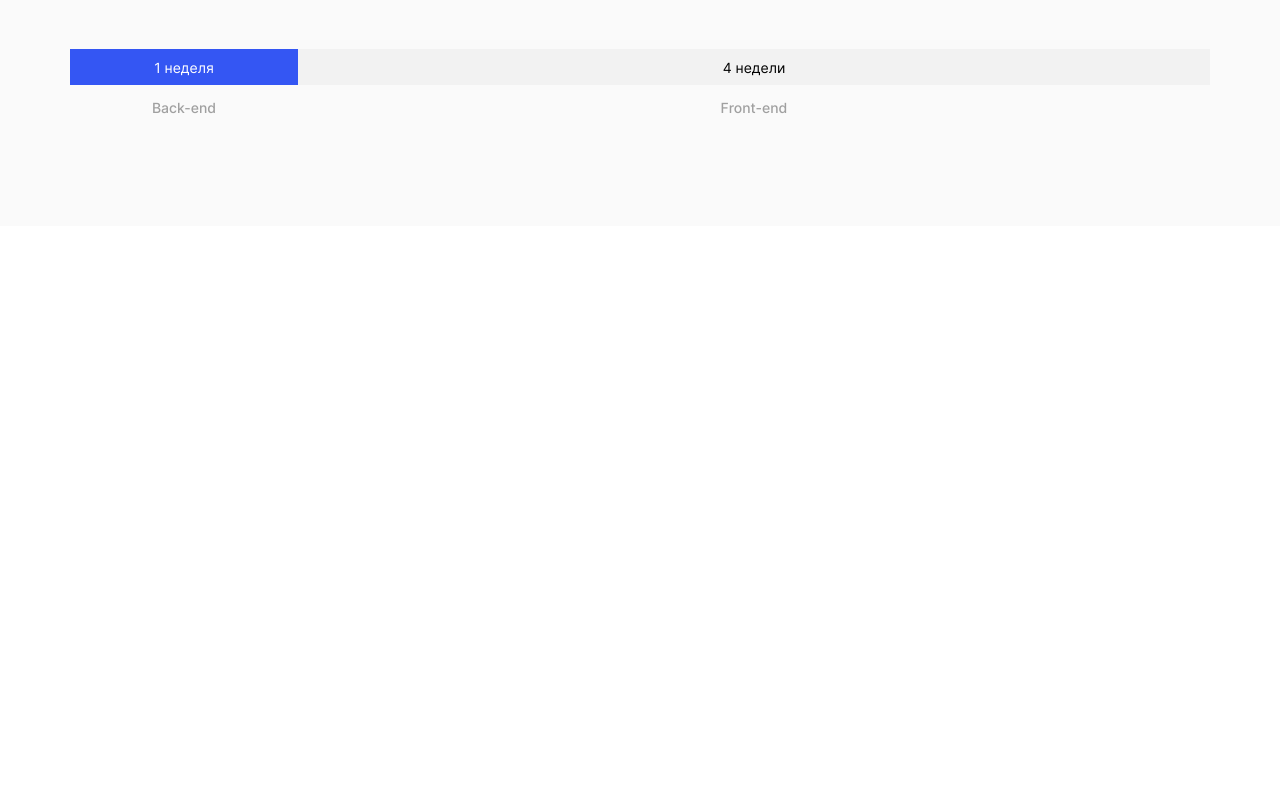
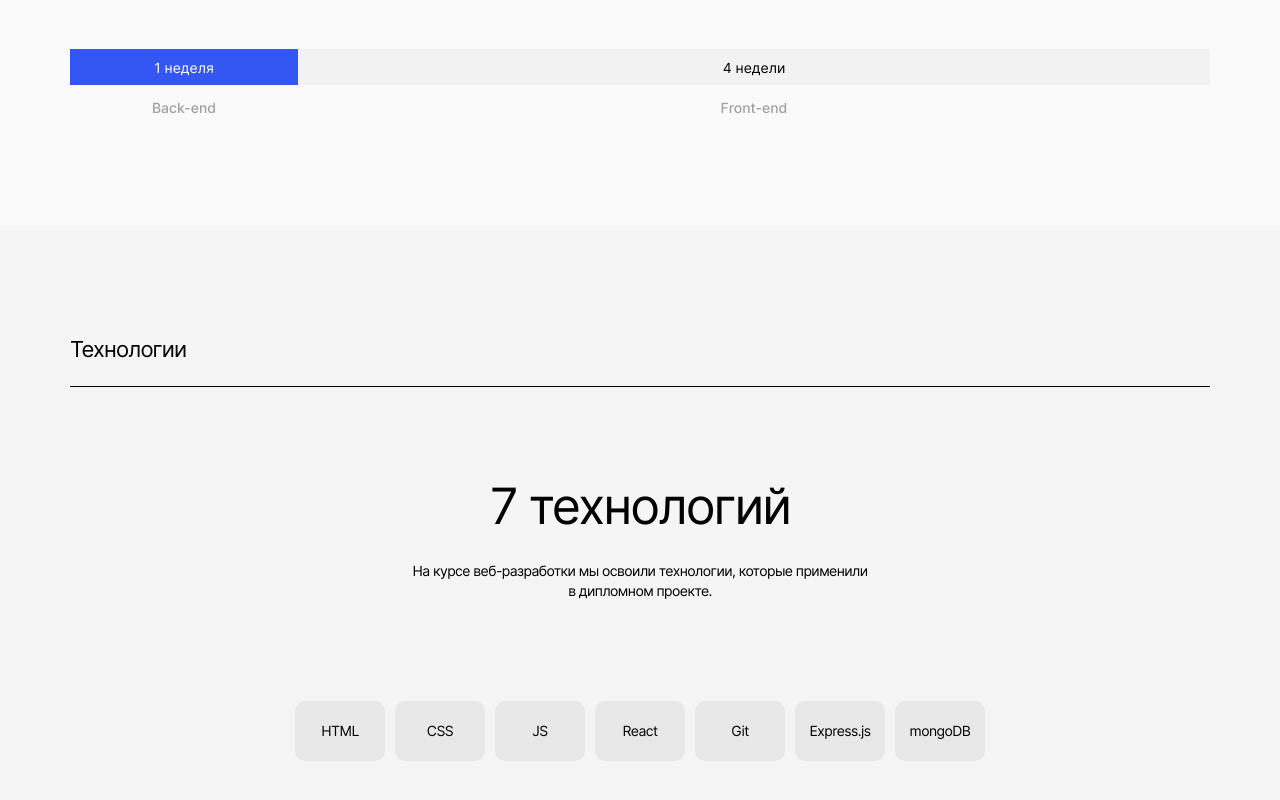
Before and after one commit to mmv-774/movies-explorer-frontend, a React (Create React App) app: page / in a window 1280 px wide. Shown: the part 967-1767 px from the top of the page. Before the commit the page ends 1193 px from the top, so only its background shows below. Built offline with nearby package versions, Linux system fonts and the light colour scheme.

Commit message:
компонент Techs

```diff
--- a/src/components/AboutProject/AboutProject.css
+++ b/src/components/AboutProject/AboutProject.css
@@ -135,7 +135,7 @@
   }
 }
 
-@media screen and (max-width: 625px) {
+@media screen and (max-width: 675px) {
   .about-project__description-list {
     flex-direction: column;
     align-items: center;
--- a/src/components/App/App.js
+++ b/src/components/App/App.js
@@ -2,6 +2,7 @@ import AboutProject from '../AboutProject/AboutProject';
 import Main from '../Main/Main';
 import NavTab from '../NavTab/NavTab';
 import Promo from '../Promo/Promo';
+import Techs from '../Techs/Techs';
 import './App.css';
 
 const App = () => {
@@ -11,6 +12,7 @@ const App = () => {
         <Promo />
         <NavTab />
         <AboutProject />
+        <Techs />
       </Main>
     </div>
   );
--- a/src/components/SectionHeader/SectionHeader.css
+++ b/src/components/SectionHeader/SectionHeader.css
@@ -1,4 +1,5 @@
 .section-header {
+  width: 100%;
   border-bottom: 1px solid #000;
 }
 
--- /dev/null
+++ b/src/components/Techs/Techs.css
@@ -0,0 +1,119 @@
+.techs {
+  background: #f5f5f5;
+}
+
+.techs__wrapper {
+  max-width: 1140px;
+  margin: 0 auto;
+  padding: 100px 0;
+  box-sizing: border-box;
+  display: flex;
+  flex-direction: column;
+  align-items: center;
+}
+
+.techs__title {
+  max-width: 600px;
+  margin: 90px 0 0;
+  font-weight: 400;
+  font-size: 50px;
+  line-height: 58px;
+  text-align: center;
+  letter-spacing: -0.04em;
+}
+
+.techs__subtitle {
+  max-width: 460px;
+  margin: 26px 0 0;
+  font-size: 14px;
+  line-height: 20px;
+  text-align: center;
+  letter-spacing: -0.04em;
+}
+
+.techs__list {
+  display: grid;
+  grid-template-columns: repeat(7, 90px);
+  gap: 10px;
+  list-style: none;
+  padding: 0;
+  margin: 100px 0 0;
+}
+
+.techs__list-item {
+  display: flex;
+  justify-content: center;
+  background: #e8e8e8;
+  font-size: 14px;
+  line-height: 17px;
+  text-align: center;
+  letter-spacing: -0.04em;
+  padding: 21px 0 22px;
+  border-radius: 10px;
+  box-sizing: border-box;
+}
+
+@media screen and (max-width: 1280px) {
+  .techs__wrapper {
+    max-width: calc(668px + (1140 - 668) * (100vw - 768px) / (1280 - 768));
+    padding: calc(90px + (110 - 90) * (100vw - 768px) / (1280 - 768)) 0;
+  }
+
+  .techs__title {
+    margin-top: calc(80px + (90 - 80) * (100vw - 768px) / (1280 - 768));
+  }
+
+  .techs__subtitle {
+    font-size: calc(12px + (14 - 12) * (100vw - 768px) / (1280 - 768));
+    margin-top: calc(22px + (26 - 22) * (100vw - 768px) / (1280 - 768));
+  }
+
+  .techs__list {
+    margin-top: calc(83px + (100 - 83) * (100vw - 768px) / (1280 - 768));
+    grid-template-columns: repeat(7, calc(84px + (90 - 84) * (100vw - 768px) / (1280 - 768)));
+  }
+
+  .techs__list-item {
+    font-size: calc(12px + (14 - 12) * (100vw - 768px) / (1280 - 768));
+  }
+}
+
+@media screen and (max-width: 768px) {
+  .techs__wrapper {
+    max-width: calc(284px + (668 - 284) * (100vw - 320px) / (768 - 320));
+    padding: calc(70px + (90 - 70) * (100vw - 320px) / (768 - 320)) 0;
+  }
+
+  .techs__title {
+    max-width: calc(292px + (600 - 292) * (100vw - 320px) / (768 - 320));
+    line-height: calc(36px + (58 - 36) * (100vw - 320px) / (768 - 320));
+    font-size: calc(30px + (50 - 30) * (100vw - 320px) / (768 - 320));
+    margin-top: calc(60px + (80 - 60) * (100vw - 320px) / (768 - 320));
+  }
+
+  .techs__subtitle {
+    margin-top: calc(24px + (22 - 24) * (100vw - 320px) / (768 - 320));
+    line-height: 18px;
+  }
+
+  .techs__list {
+    margin-top: calc(50px + (83 - 50) * (100vw - 320px) / (768 - 320));
+  }
+
+  .techs__list-item {
+    line-height: 15px;
+  }
+}
+
+@media screen and (max-width: 675px) {
+  .techs__list {
+    grid-template-columns: repeat(2, calc(84px + (90 - 84) * (100vw - 768px) / (1280 - 768)));
+  }
+}
+
+@media screen and (max-width: 320px) {
+  .techs__subtitle {
+    font-size: 11px;
+    line-height: 16px;
+  }
+}
--- /dev/null
+++ b/src/components/Techs/Techs.js
@@ -0,0 +1,27 @@
+import SectionHeader from '../SectionHeader/SectionHeader';
+import './Techs.css';
+
+const Techs = () => {
+  return (
+    <div className='techs'>
+      <div className='techs__wrapper'>
+        <SectionHeader title={'Технологии'} />
+        <h3 className='techs__title'>7 технологий</h3>
+        <p className='techs__subtitle'>
+          На курсе веб-разработки мы освоили технологии, которые применили в дипломном проекте.
+        </p>
+        <ul className='techs__list'>
+          <li className='techs__list-item'>HTML</li>
+          <li className='techs__list-item'>CSS</li>
+          <li className='techs__list-item'>JS</li>
+          <li className='techs__list-item'>React</li>
+          <li className='techs__list-item'>Git</li>
+          <li className='techs__list-item'>Express.js</li>
+          <li className='techs__list-item'>mongoDB</li>
+        </ul>
+      </div>
+    </div>
+  );
+};
+
+export default Techs;
```
